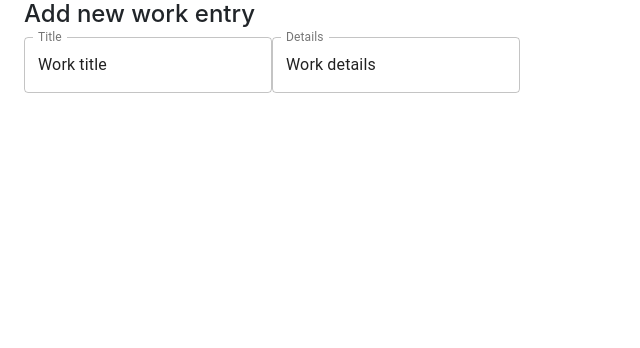
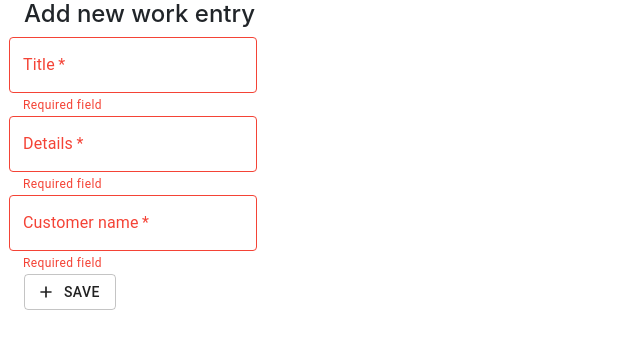
Before and after one commit to rtcharni/work_time_tracker, a React (Create React App) app in the folder frontend/: page /addworkentry in a window 1280 px wide. Shown: the top 348 px of the page, without its empty margins (0-640 px from the left). Built offline with nearby package versions, Linux system fonts and the light colour scheme.

Commit message:
dynamic work fields added

```diff
--- a/frontend/src/App.tsx
+++ b/frontend/src/App.tsx
@@ -1,15 +1,35 @@
-import React from "react";
+import React, { useEffect, useState } from "react";
 import "./App.css";
 import FrontpageLayout from "./components/frontpage/Frontpage-layout";
 import AddWorkEntryForm from "./components/worktimepage/AddWorkEntryForm";
-import { BrowserRouter as Router, Switch, Route, Link } from "react-router-dom";
+import { BrowserRouter as Router, Switch, Route } from "react-router-dom";
+import { Config } from "../../models";
+
+const mockConfig: Config = {
+  workFormFields: ["workTitle", "workDetails", "customerName"]
+};
 
 export default function App() {
+  // fetch config data for logged in customer
+  // add context global store
+
+  const [config, setConfig] = useState<Config | null>(null);
+  useEffect(() => {
+    console.log("App mounted, use effect");
+    setConfig(mockConfig);
+    // return () => {
+    // do cleanup
+    // }
+  }, []);
+
   return (
     <Router>
       <div>
         <Switch>
-          <Route path="/addworkentry" component={() => <AddWorkEntryForm />} />
+          <Route
+            path="/addworkentry"
+            component={() => <AddWorkEntryForm config={config as Config} />}
+          />
           <Route path="/" component={() => <FrontpageLayout />} />
         </Switch>
       </div>
--- a/frontend/src/components/worktimepage/AddWorkEntryForm.tsx
+++ b/frontend/src/components/worktimepage/AddWorkEntryForm.tsx
@@ -1,55 +1,127 @@
 import React, { useState, Props, useEffect } from "react";
 import Button from "@material-ui/core/Button";
 import TextField from "@material-ui/core/TextField";
-import Dialog from "@material-ui/core/Dialog";
-import DialogActions from "@material-ui/core/DialogActions";
-import DialogContent from "@material-ui/core/DialogContent";
-import DialogContentText from "@material-ui/core/DialogContentText";
-import DialogTitle from "@material-ui/core/DialogTitle";
 import { Container } from "@material-ui/core";
+import AddRoundedIcon from "@material-ui/icons/AddRounded";
+import { Config } from "../../../../models";
 
-const AddWorkEntryForm = (props: Props<any>) => {
-  const [state, setState] = React.useState({
-    workTitle: "Work title",
-    workDetails: "Work details"
-  });
+type AppProps = { config: Config };
+type AllFields = {
+  workTitle?: string;
+  workDetails?: string;
+  customerName?: string;
+};
 
-  const handleInputChange = (event: React.ChangeEvent<HTMLInputElement>) => {
-    // console.log(event.target);
+const AddWorkEntryForm = ({ config }: AppProps) => {
+  // const [state, setState] = useState({
+  //   workTitle: "Work title",
+  //   workDetails: "Work details",
+  //   customerName: "Customer name"
+  // });
+  const [fields, setFields] = useState({} as AllFields);
+
+  useEffect((): void => {
+    // console.log(config);
+    if (config) {
+      let formFields: any = {};
+      for (const k of config.workFormFields) {
+        formFields[k] = "";
+      }
+      console.log("setting");
+      setFields(formFields);
+    }
+  }, []);
+
+  const handleInputChange = (
+    event: React.ChangeEvent<HTMLInputElement>
+  ): void => {
     switch (event.target.name) {
       case "workTitle":
-        setState({ ...state, workTitle: event.target.value });
+        setFields({ ...fields, workTitle: event.target.value });
         break;
       case "workDetails":
-        setState({ ...state, workDetails: event.target.value });
+        setFields({ ...fields, workDetails: event.target.value });
+        break;
+      case "customerName":
+        setFields({ ...fields, customerName: event.target.value });
         break;
     }
-    // console.log(state);
   };
 
-  useEffect(() => {
-    console.log(state);
-  });
+  const handleSaveButton = (): void => {
+    if (validateForm()) {
+      // form good make request to backend
+      console.log("Form Good");
+    } else {
+      console.log("Form Bad");
+    }
+  };
+
+  const validateForm = (): boolean => {
+    for (const inputValue of Object.values(fields)) {
+      if (!inputValue) {
+        return false;
+      }
+    }
+    return true;
+  };
 
   return (
     <React.Fragment>
       <Container>
         <h4>Add new work entry</h4>
-
+        {fields.workTitle !== undefined && (
+          <div className="row">
             <TextField
+              required
               name="workTitle"
               label="Title"
-          value={state.workTitle}
+              variant="outlined"
+              value={fields.workTitle}
               onChange={handleInputChange}
-          variant="outlined"
+              error={fields.workTitle === "" ? true : false}
+              helperText={fields.workTitle === "" ? "Required field" : ""}
             />
+          </div>
+        )}
+        {fields.workDetails !== undefined && (
+          <div className="row">
             <TextField
+              required
               name="workDetails"
               label="Details"
-          value={state.workDetails}
+              variant="outlined"
+              value={fields.workDetails}
               onChange={handleInputChange}
+              error={fields.workDetails === "" ? true : false}
+              helperText={fields.workDetails === "" ? "Required field" : ""}
+            />
+          </div>
+        )}
+
+        {fields.customerName !== undefined && (
+          <div className="row">
+            <TextField
+              required
+              name="customerName"
+              label="Customer name"
               variant="outlined"
+              value={fields.customerName}
+              onChange={handleInputChange}
+              error={fields.customerName === "" ? true : false}
+              helperText={fields.customerName === "" ? "Required field" : ""}
             />
+          </div>
+        )}
+
+        <Button
+          variant="outlined"
+          color="default"
+          startIcon={<AddRoundedIcon />}
+          onClick={handleSaveButton}
+        >
+          Save
+        </Button>
       </Container>
     </React.Fragment>
   );
```
Also changed, not shown: frontend/tsconfig.json (+10 -3 lines), 2 other files (tests, documents, lock files or other folders). Lines whose indentation alone changed are shown as unchanged.
